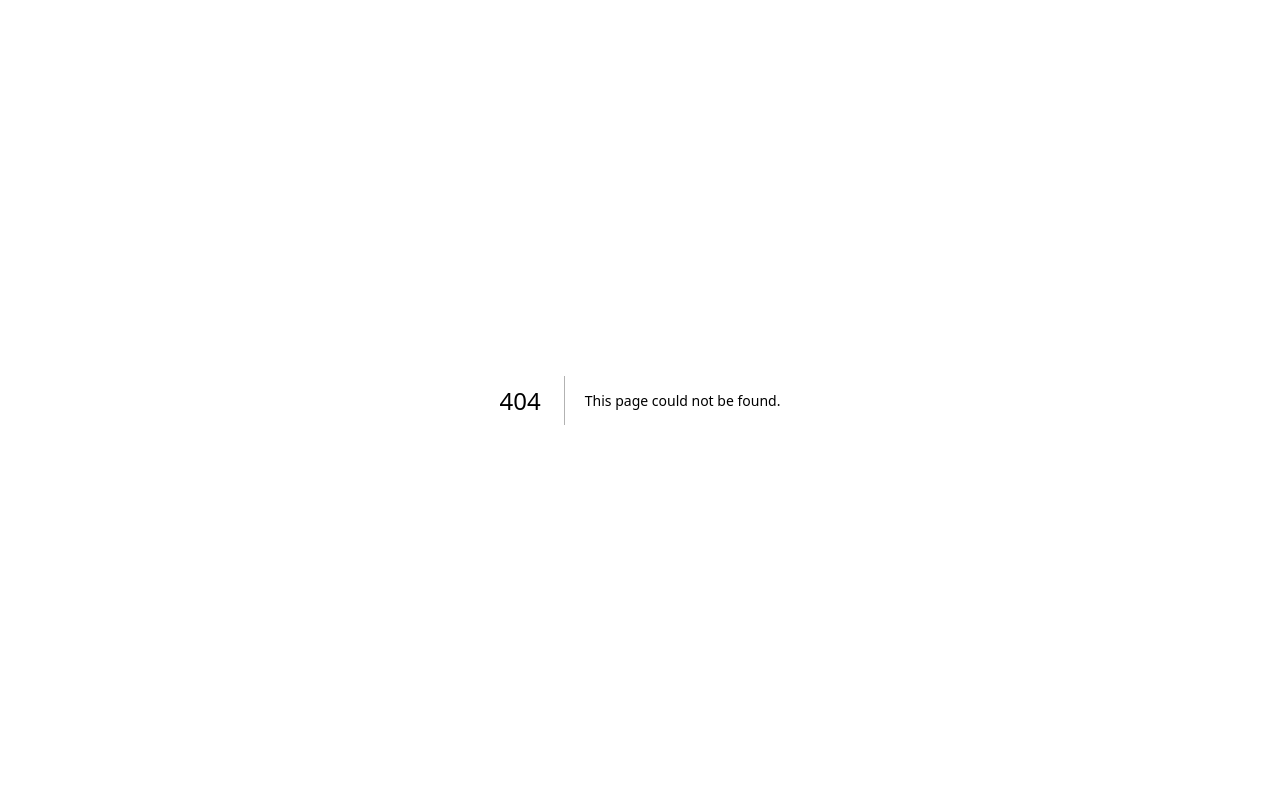
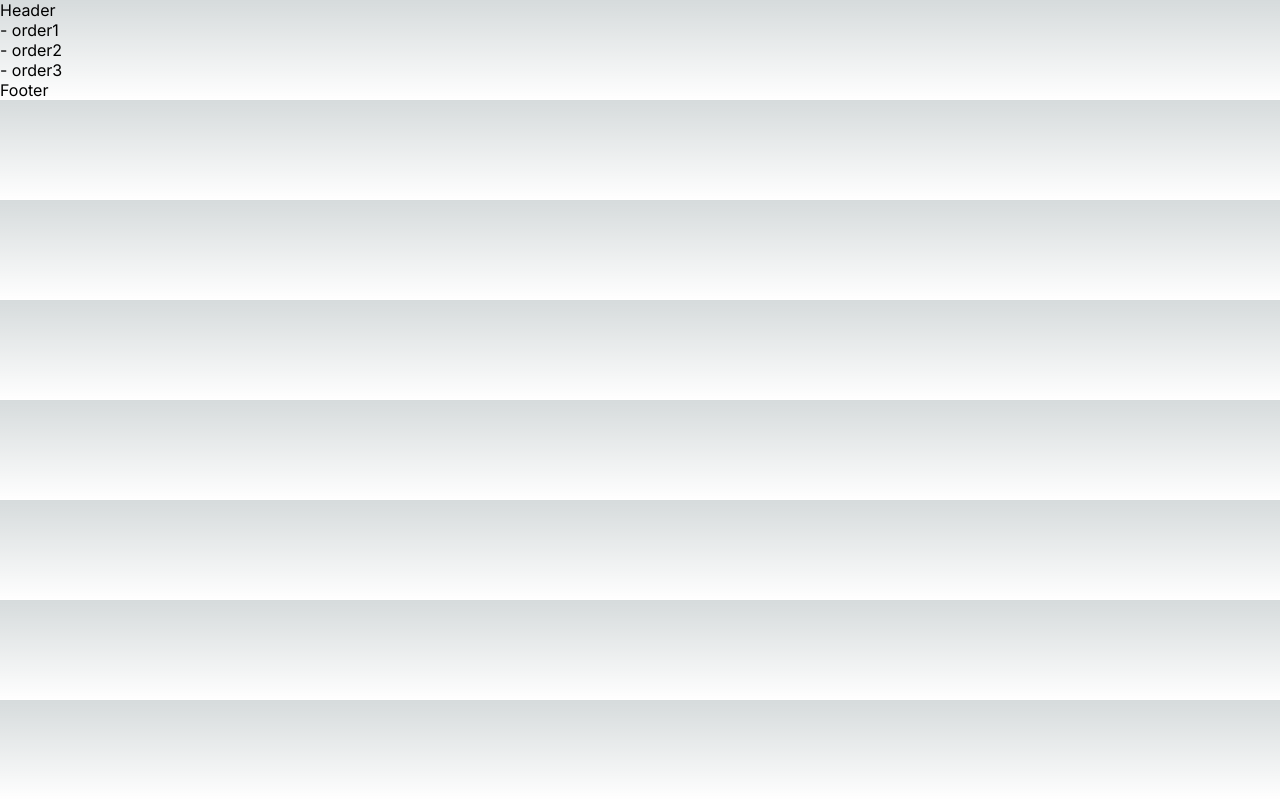
Before and after one commit to AntonBaeckelandt/next-js-app-router, a Next.js app: page /dashboard/orders in a window 1280 px wide. Before the commit this address had no page. Built offline with nearby package versions, Linux system fonts and the light colour scheme.

Commit message:
Add order test

```diff
--- /dev/null
+++ b/src/app/dashboard/layout.tsx
@@ -0,0 +1,34 @@
+// import './globals.css'
+import type { Metadata } from 'next'
+import { Inter } from 'next/font/google'
+
+const inter = Inter({ subsets: ['latin'] })
+
+export const metadata: Metadata = {
+    title: 'Create Next App',
+    description: 'Generated by create next app',
+}
+
+export default function RootLayout({
+    children,
+}: {
+    children: React.ReactNode
+}) {
+    return (
+        <html lang="en">
+
+            <body className={inter.className}>
+                <header>
+                    <span>Header</span>
+                </header>
+                <main>
+                    {children}
+                </main>
+                <footer>
+                    <span>Footer</span>
+                </footer>
+            </body>
+
+        </html>
+    )
+}
--- /dev/null
+++ b/src/app/dashboard/orders/page.tsx
@@ -0,0 +1,26 @@
+import orderApi from "@/dashboard/orderApi";
+import { Suspense } from "react";
+
+export default function Orders() {
+  return (
+    <Suspense fallback={<p>Loading Indicator</p>}>
+      {/* @ts-expect-error Async Server Component */}
+      <OrderList />
+    </Suspense>
+  );
+}
+
+
+async function OrderList() {
+  const orders = await orderApi.getOrders();
+
+  return (
+    <ul>
+      {
+        orders.map((order: string) =>
+          <li key={order}>- {order}</li>
+        )
+      }
+    </ul>
+  );
+}
--- /dev/null
+++ b/src/dashboard/orderApi.ts
@@ -0,0 +1,14 @@
+async function getOrders() {
+    await new Promise((acc) => setTimeout(acc, 2000));
+    return [
+        "order1",
+        "order2",
+        "order3",
+    ];
+}
+
+const orderApi = {
+    getOrders,
+};
+
+export default orderApi;
```
Also changed, not shown: src/app/dashboard/error.tsx (added, +11 -0 lines), src/app/dashboard/loading.tsx (added, +9 -0 lines).
